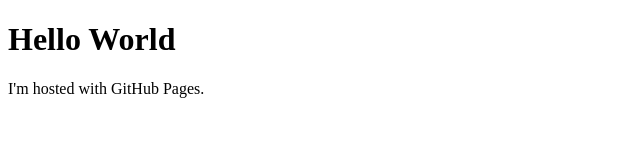
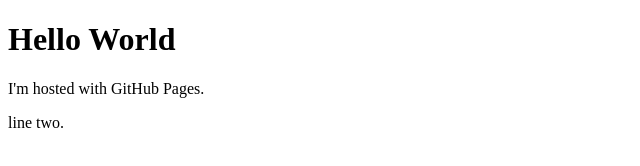
Before and after one commit to mclipsco/sites, a plain HTML site: page index.html in a window 1280 px wide. Shown: the full height of the page, 0-640 px from the left. Drawn offline with Linux system fonts and the light colour scheme.

Commit message:
Update index.html
added line two

```diff
--- a/index.html
+++ b/index.html
@@ -3,5 +3,6 @@
 <body>
 <h1>Hello World</h1>
 <p>I'm hosted with GitHub Pages.</p>
+<p>line two.</p>
 </body>
 </html>
```
